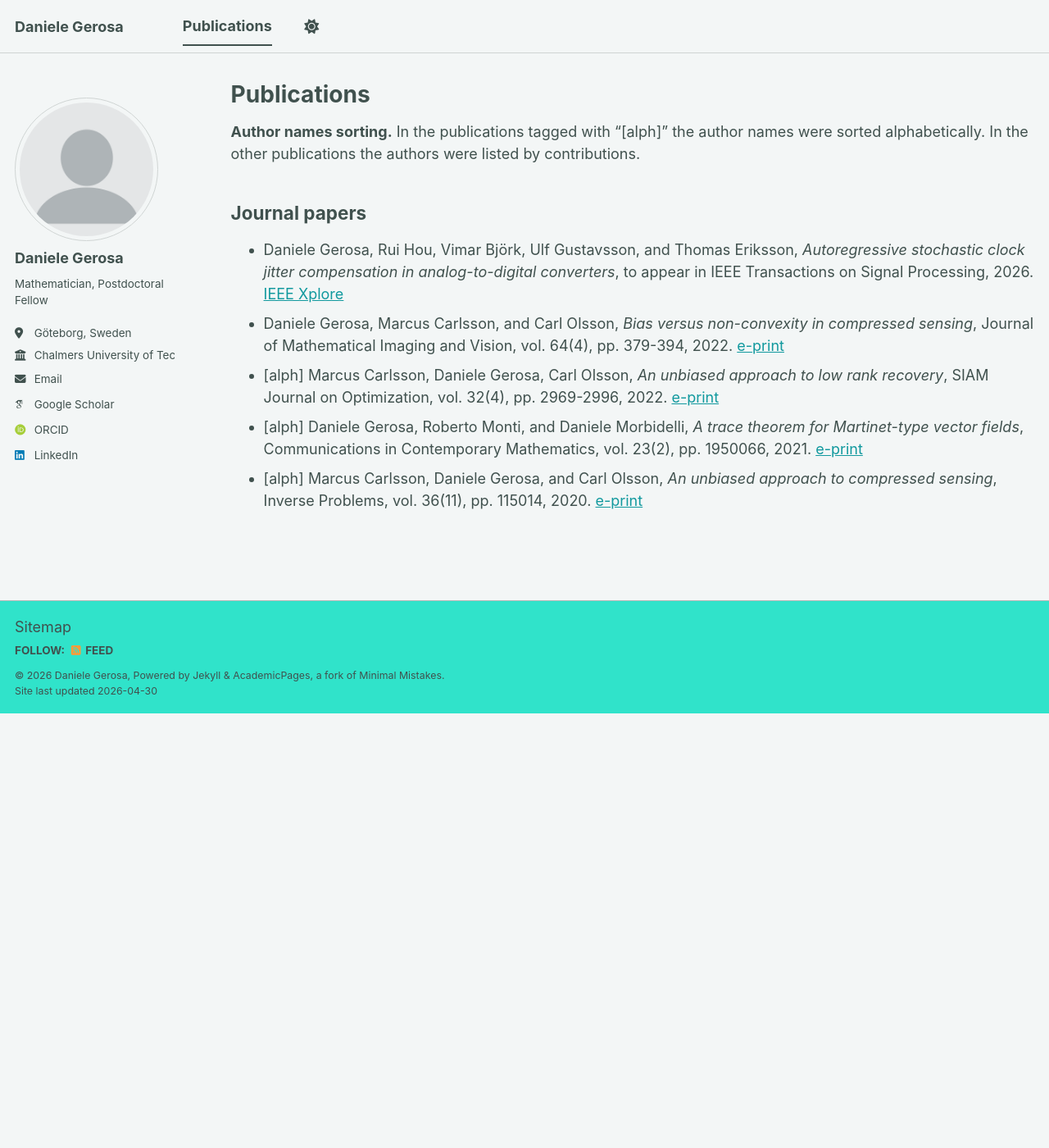
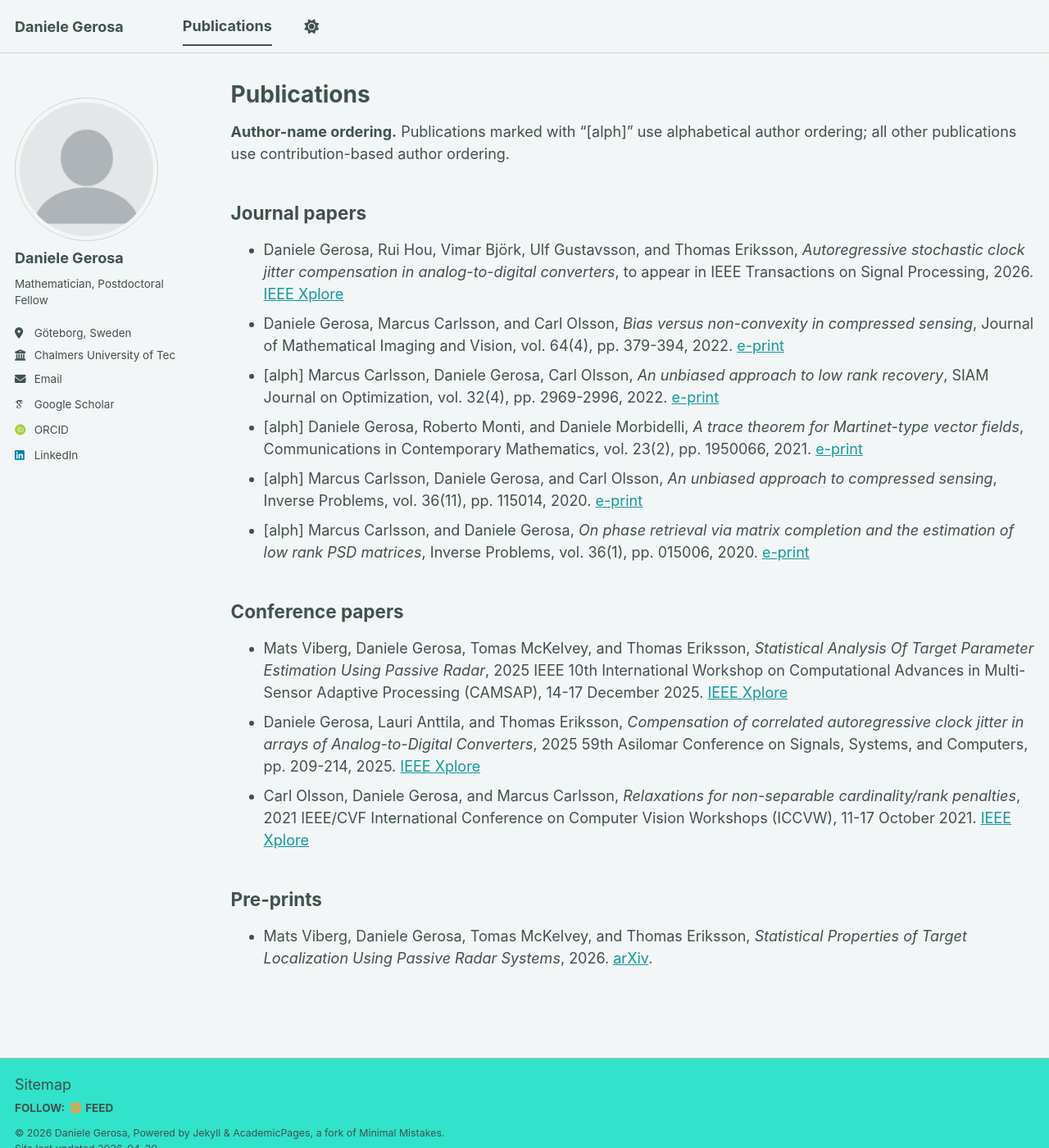
Before and after one commit to dagerosa/dagerosa.github.io, a Jekyll site: the page built from _pages/publications.md, in a window 1280 px wide and 1400 px high. Shown: the whole window at 82% size. Built offline with Jekyll 4.4.1, drawn with Linux system fonts in a browser that asks for light colours; some web fonts are replaced; a script bundle is joined from its source files by our own code; library files that are not in the unit come from our copies.

Commit message:
Update publications.md

```diff
--- a/_pages/publications.md
+++ b/_pages/publications.md
@@ -5,7 +5,7 @@ permalink: /publications/
 author_profile: true
 ---
 
-**Author names sorting.** In the publications tagged with "[alph]" the author names were sorted alphabetically. In the other publications the authors were listed by contributions.
+**Author-name ordering.** Publications marked with "[alph]" use alphabetical author ordering; all other publications use contribution-based author ordering.
 
 ## Journal papers
 - Daniele Gerosa, Rui Hou, Vimar Björk, Ulf Gustavsson, and Thomas Eriksson, *Autoregressive stochastic clock jitter compensation in analog-to-digital converters*, to appear in IEEE Transactions on Signal Processing, 2026. [IEEE Xplore](https://ieeexplore.ieee.org/stamp/stamp.jsp?arnumber=11489516)
@@ -13,3 +13,12 @@ author_profile: true
 - [alph] Marcus Carlsson, Daniele Gerosa, Carl Olsson, *An unbiased approach to low rank recovery*, SIAM Journal on Optimization, vol. 32(4), pp. 2969-2996, 2022. [e-print](https://epubs.siam.org/doi/10.1137/19M1294800)
 - [alph] Daniele Gerosa, Roberto Monti, and Daniele Morbidelli, *A trace theorem for Martinet-type vector fields*, Communications in Contemporary Mathematics, vol. 23(2), pp. 1950066, 2021. [e-print](https://www.worldscientific.com/doi/10.1142/S0219199719500664?srsltid=AfmBOoolYshNwTegQY0L8063yJ7Sd0JUIlDPtRfV66QFYXQ0YeeyPbSb)
 - [alph] Marcus Carlsson, Daniele Gerosa, and Carl Olsson, *An unbiased approach to compressed sensing*, Inverse Problems, vol. 36(11), pp. 115014, 2020. [e-print](https://iopscience.iop.org/article/10.1088/1361-6420/abbd7f/pdf)
+- [alph] Marcus Carlsson, and Daniele Gerosa, *On phase retrieval via matrix completion and the estimation of low rank PSD matrices*, Inverse Problems, vol. 36(1), pp. 015006, 2020. [e-print](https://iopscience.iop.org/article/10.1088/1361-6420/ab4e6d/meta)
+
+## Conference papers
+- Mats Viberg, Daniele Gerosa, Tomas McKelvey, and Thomas Eriksson, *Statistical Analysis Of Target Parameter Estimation Using Passive Radar*, 2025 IEEE 10th International Workshop on Computational Advances in Multi-Sensor Adaptive Processing (CAMSAP), 14-17 December 2025. [IEEE Xplore](https://ieeexplore.ieee.org/document/11423989)
+- Daniele Gerosa, Lauri Anttila, and Thomas Eriksson, *Compensation of correlated autoregressive clock jitter in arrays of Analog-to-Digital Converters*, 2025 59th Asilomar Conference on Signals, Systems, and Computers, pp. 209-214, 2025. [IEEE Xplore](https://ieeexplore.ieee.org/document/11443700)
+- Carl Olsson, Daniele Gerosa, and Marcus Carlsson, *Relaxations for non-separable cardinality/rank penalties*, 2021 IEEE/CVF International Conference on Computer Vision Workshops (ICCVW), 11-17 October 2021. [IEEE Xplore](https://ieeexplore.ieee.org/document/9607452)
+
+## Pre-prints
+- Mats Viberg, Daniele Gerosa, Tomas McKelvey, and Thomas Eriksson, *Statistical Properties of Target Localization Using Passive Radar Systems*, 2026. [arXiv](https://arxiv.org/pdf/2601.20817).
```
